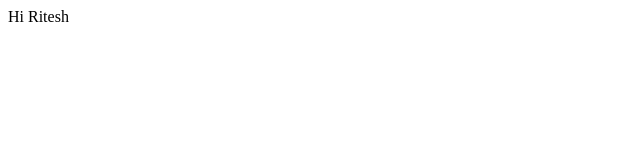
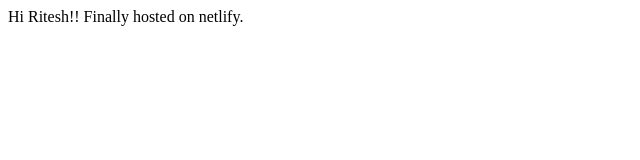
Before and after one commit to ritesh530/student-ritesh-site, a plain HTML site: page index.html in a window 1280 px wide. Shown: the whole page, without its empty margins (0-640 px from the left). Drawn offline with Linux system fonts and the light colour scheme.

Commit message:
3- Updated index
Added few lines in the index file.

```diff
--- a/index.html
+++ b/index.html
@@ -7,7 +7,8 @@
     <title>Document</title>
 </head>
 <body>
-    Hi Ritesh
+    Hi Ritesh!!
+    Finally hosted on netlify.
 
 </body>
 </html>
```
